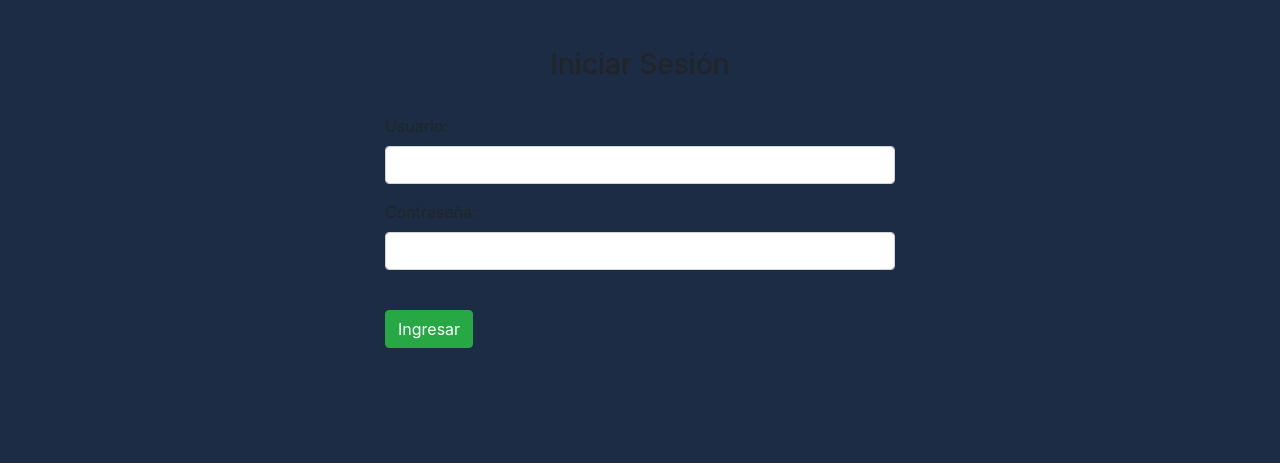
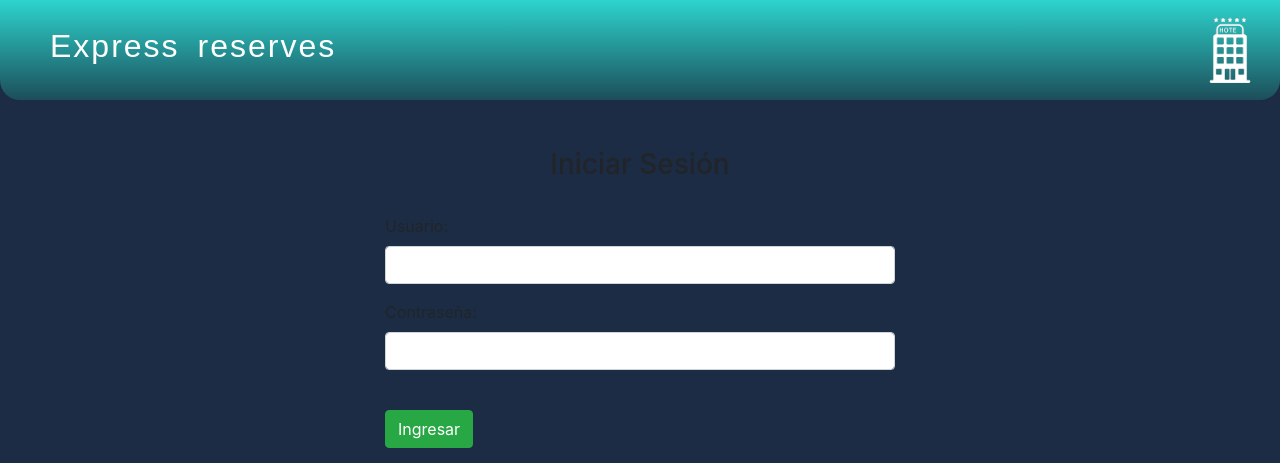
Before and after one commit to JhosepFranzQuintana/HOTEL-CRUD, a PHP site: template hoteles/includes/login.php in a window 1280 px wide. Shown: the top 463 px of the page. Run offline with PHP 8.4, Linux system fonts and the light colour scheme; the template is opened without the code that fills it, so the values that code supplies are empty; some libraries are stand-ins or nearby versions.

Commit message:
creacion del nav

```diff
--- a/hoteles/includes/login.php
+++ b/hoteles/includes/login.php
@@ -17,6 +17,13 @@
 </head>
 
 <body class= body>
+    <nav class="nav">
+        <header>
+            <h2>Express reserves</h2>
+        </header>
+        <img class="nav--img" src="../img/logo-hotel.png" alt="">
+    </nav>
+
     <form  action="_functions.php" method="POST">
         <div id="login" >
             <div class="container">
```
Also changed, not shown: hoteles/img/logo-hotel.png (added).
